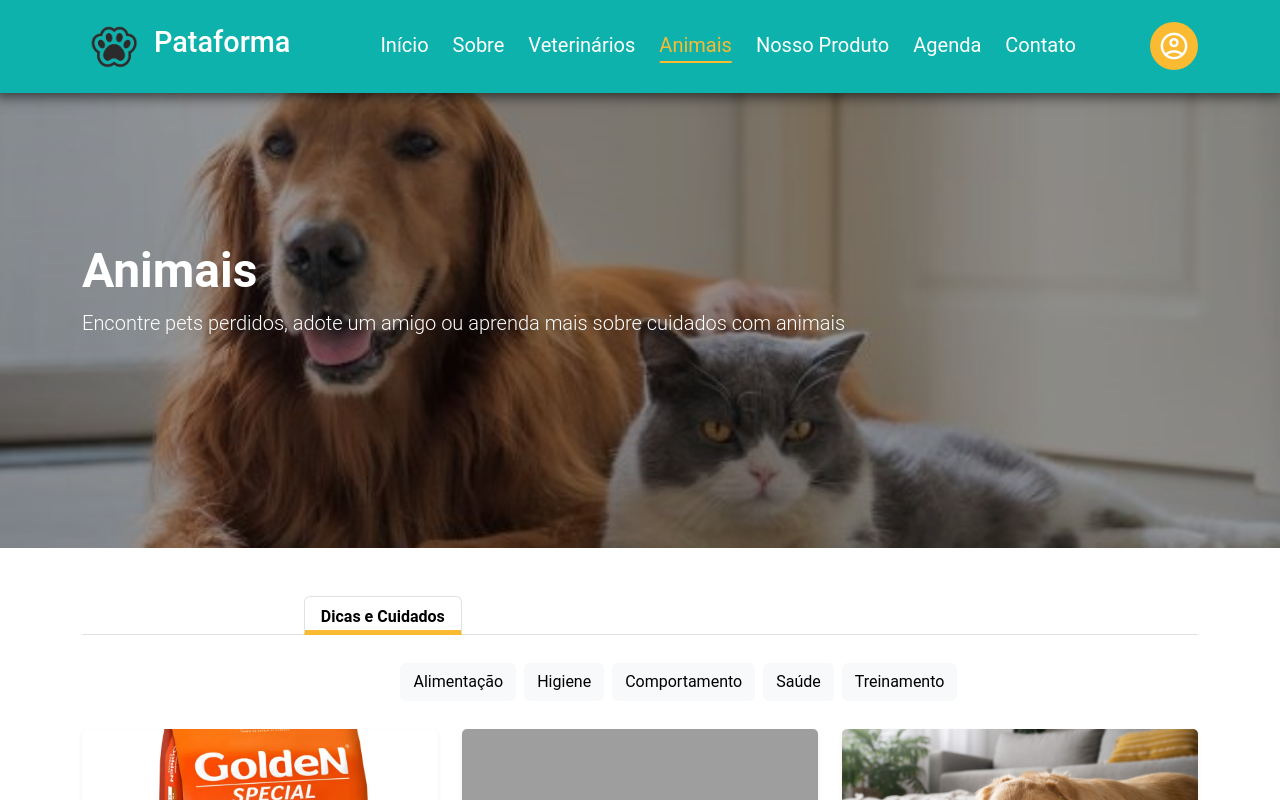
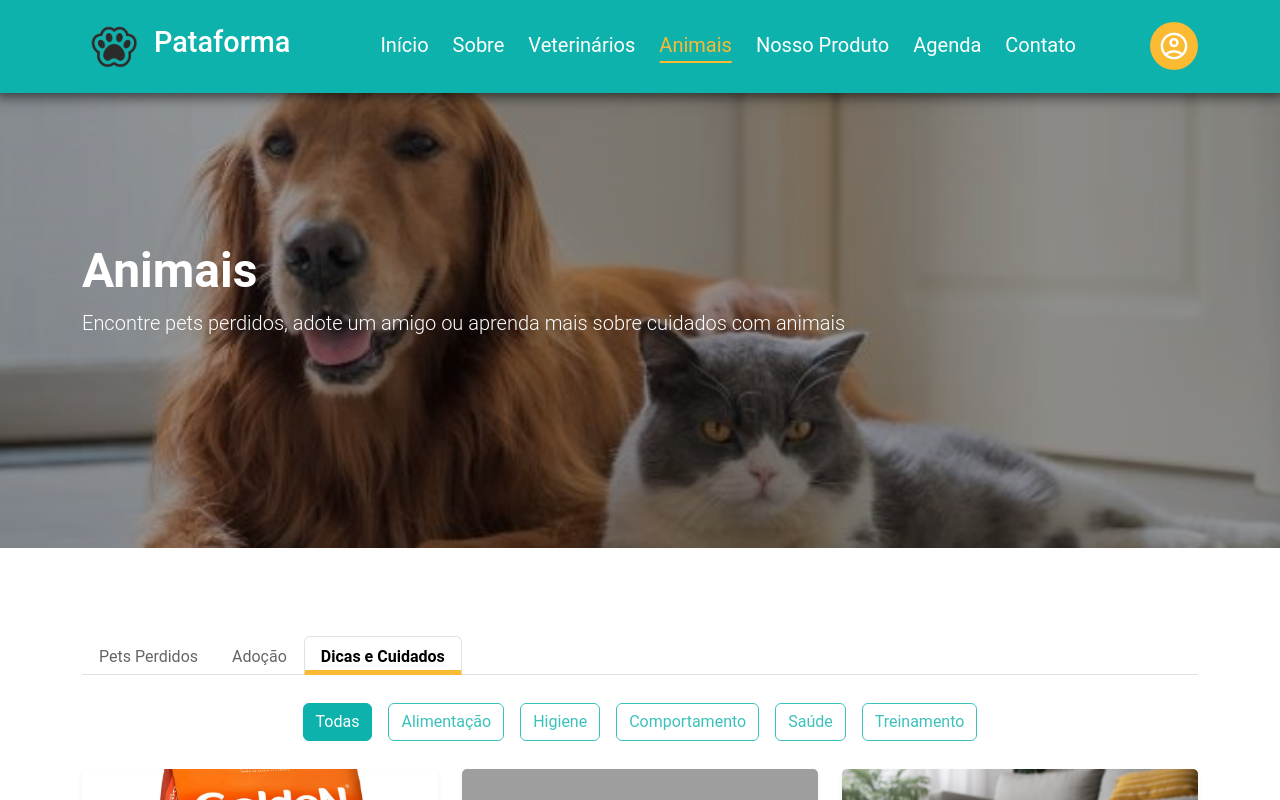
Before and after one commit to Pataforma/TCC, a React (Vite) app: page /TCC-oficial/animais in a window 1280 px wide. Both pictures are taken after a click on the button "Dicas e Cuidados". Shown: the top 800 px of the page. Built offline with nearby package versions, Linux system fonts and the light colour scheme; grey boxes are pictures that could not be loaded.

Commit message:
Ajuste nas tabs da tela de animais

```diff
--- a/src/pages/Animais.jsx
+++ b/src/pages/Animais.jsx
@@ -269,32 +269,51 @@ const Animais = () => {
         </div>
       </section>
 
+      <div className="container mt-3">
+        <button
+          className="btn btn-link text-dark"
+          onClick={() => window.history.back()}
+          style={{ textDecoration: 'none' }}
+        >
+          <i className="bi bi-arrow-left-circle fs-4"></i>
+        </button>
+      </div>
+
       <div className="container py-5">
         {/* Abas de navegação */}
         <ul className="nav nav-tabs mb-4" id="animaisTabs" role="tablist">
           <li className="nav-item" role="presentation">
             <button
-              className={`nav-link ${activeTab === 'perdidos' ? 'active text-elements fw-semibold' : ''}`}
+              className={`nav-link ${activeTab === 'perdidos' ? 'active text-elements fw-semibold' : 'text-dark'}`}
               onClick={() => setActiveTab('perdidos')}
-              style={{ borderBottom: activeTab === 'perdidos' ? '3px solid var(--secondary-color)' : 'none' }}
+              style={{
+                borderBottom: activeTab === 'perdidos' ? '3px solid var(--secondary-color)' : 'none',
+                opacity: activeTab === 'perdidos' ? 1 : 0.7
+              }}
             >
               Pets Perdidos
             </button>
           </li>
           <li className="nav-item" role="presentation">
             <button
-              className={`nav-link ${activeTab === 'adocao' ? 'active text-elements fw-semibold' : ''}`}
+              className={`nav-link ${activeTab === 'adocao' ? 'active text-elements fw-semibold' : 'text-dark'}`}
               onClick={() => setActiveTab('adocao')}
-              style={{ borderBottom: activeTab === 'adocao' ? '3px solid var(--secondary-color)' : 'none' }}
+              style={{
+                borderBottom: activeTab === 'adocao' ? '3px solid var(--secondary-color)' : 'none',
+                opacity: activeTab === 'adocao' ? 1 : 0.7
+              }}
             >
               Adoção
             </button>
           </li>
           <li className="nav-item" role="presentation">
             <button
-              className={`nav-link ${activeTab === 'dicas' ? 'active text-elements fw-semibold' : ''}`}
+              className={`nav-link ${activeTab === 'dicas' ? 'active text-elements fw-semibold' : 'text-dark'}`}
               onClick={() => setActiveTab('dicas')}
-              style={{ borderBottom: activeTab === 'dicas' ? '3px solid var(--secondary-color)' : 'none' }}
+              style={{
+                borderBottom: activeTab === 'dicas' ? '3px solid var(--secondary-color)' : 'none',
+                opacity: activeTab === 'dicas' ? 1 : 0.7
+              }}
             >
               Dicas e Cuidados
             </button>
@@ -577,18 +596,32 @@ const Animais = () => {
             <div className="row">
               {/* Categorias */}
               <div className="col-12 mb-4">
-                <div className="d-flex flex-wrap justify-content-center">
+                <div className="d-flex flex-wrap justify-content-center gap-2">
                   <button
-                    className={`btn ${categoriaDicas === 'todas' ? 'btn-main text-white' : 'btn-light'} m-1`}
+                    className="btn m-1"
                     onClick={() => setCategoriaDicas('todas')}
+                    style={{
+                      backgroundColor: categoriaDicas === 'todas' ? 'var(--main-color)' : 'white',
+                      color: categoriaDicas === 'todas' ? 'white' : 'var(--main-color)',
+                      border: '1px solid var(--main-color)',
+                      opacity: categoriaDicas === 'todas' ? 1 : 0.8,
+                      transition: 'all 0.3s ease'
+                    }}
                   >
                     Todas
                   </button>
                   {categorias.map((cat, index) => (
                     <button
                       key={index}
-                      className={`btn ${categoriaDicas === cat ? 'btn-main text-white' : 'btn-light'} m-1`}
+                      className="btn m-1"
                       onClick={() => setCategoriaDicas(cat)}
+                      style={{
+                        backgroundColor: categoriaDicas === cat ? 'var(--main-color)' : 'white',
+                        color: categoriaDicas === cat ? 'white' : 'var(--main-color)',
+                        border: '1px solid var(--main-color)',
+                        opacity: categoriaDicas === cat ? 1 : 0.8,
+                        transition: 'all 0.3s ease'
+                      }}
                     >
                       {cat}
                     </button>
```
